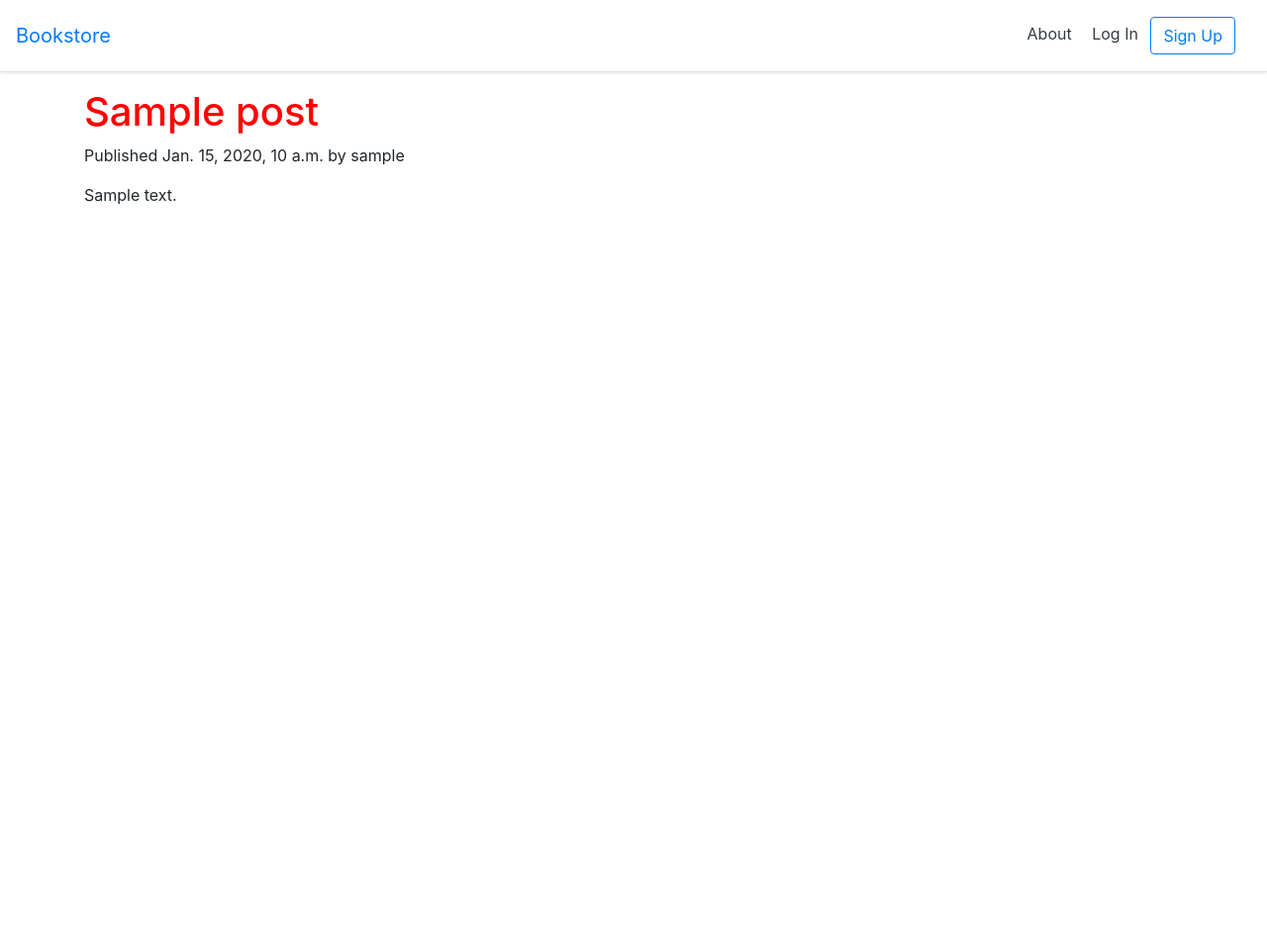
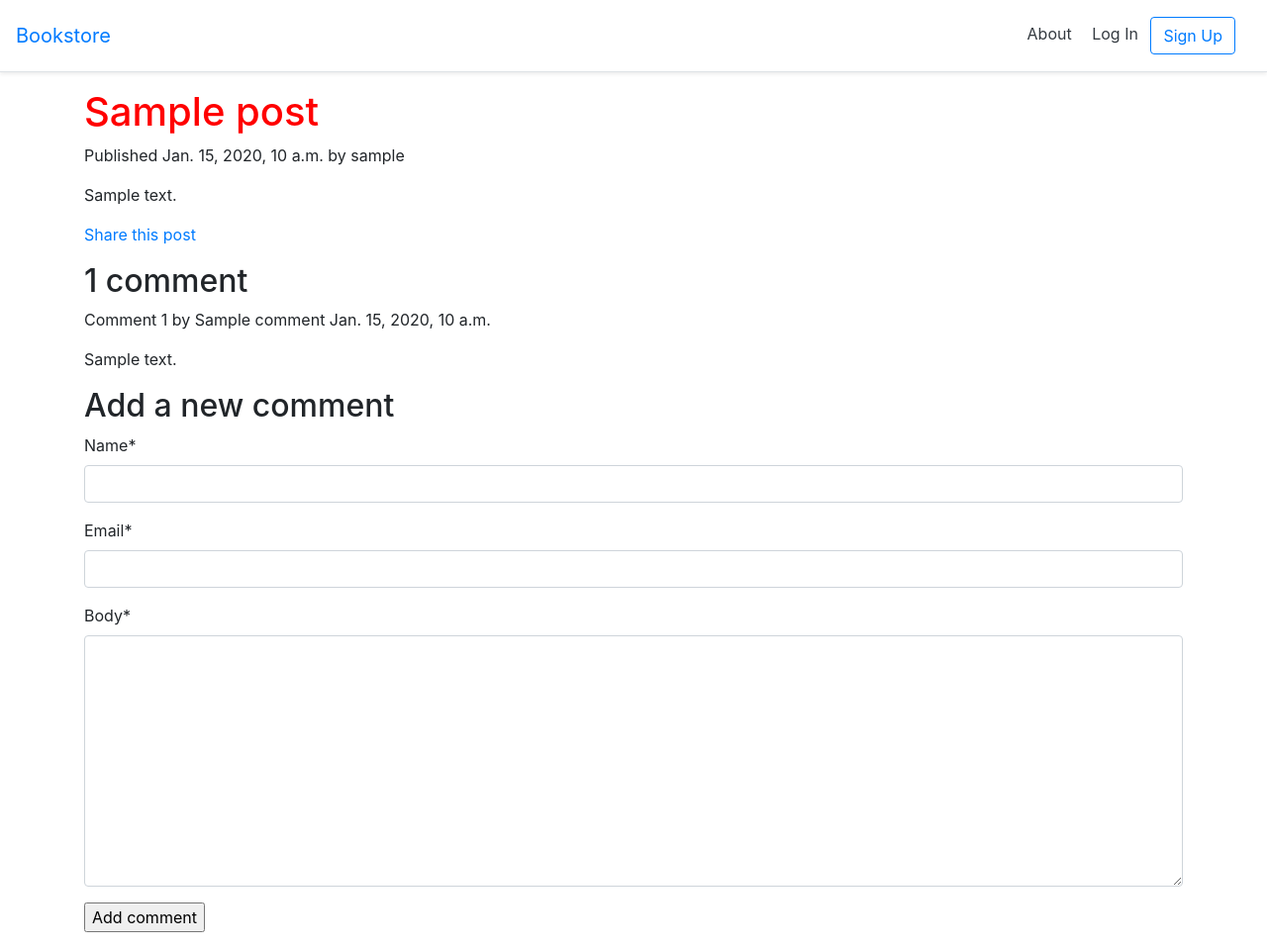
Before and after one commit to ddszorro/django_project, a Django app: a page that uses templates/blog/post/detail.html in a window 1280 px wide. Shown: the whole page at 99% size. Before the commit the page ends 207 px from the top, so only its background shows below. Run offline with Django 3.2, Linux system fonts and the light colour scheme; tables that the repository leaves empty hold one stand-in row (values such as "Sample post"); some libraries are stand-ins or nearby versions.

Commit message:
added email share and comments

```diff
--- /dev/null
+++ b/blog/forms.py
@@ -0,0 +1,14 @@
+from django import forms
+from .models import Comment
+
+
+class EmailPostForm(forms.Form):
+    name = forms.CharField(max_length=25)
+    email = forms.EmailField()
+    to = forms.EmailField()
+    comments = forms.CharField(required=False, widget=forms.Textarea)
+
+class CommentForm(forms.ModelForm):
+    class Meta:
+        model = Comment
+        fields = ('name', 'email', 'body')
--- a/blog/models.py
+++ b/blog/models.py
@@ -41,3 +41,18 @@ class Post(models.Model):
 
     def __str__(self):
         return self.title
+
+class Comment(models.Model):
+    post = models.ForeignKey(Post, on_delete=models.CASCADE, related_name='comments')
+    name = models.CharField(max_length=80)
+    email = models.EmailField()
+    body = models.TextField()
+    created = models.DateTimeField(auto_now_add=True)
+    updated = models.DateTimeField(auto_now=True)
+    active = models.BooleanField(default=True)
+
+    class Meta:
+        ordering = ('created',)
+
+    def __str__(self):
+        return f'Comment by {self.name} on {self.post}'
--- a/blog/urls.py
+++ b/blog/urls.py
@@ -9,4 +9,7 @@ urlpatterns = [
     path('', views.PostListView.as_view(), name='post_list'),
     path('<int:year>/<int:month>/<int:day>/<slug:post>/',
         views.post_detail, name='post_detail'),
+    path('<int:post_id>/share/', views.post_share, name='post_share'),
+    # path('/share/<int:post_id>/', views.post_share, name='post_share'),
+
 ]
--- a/blog/views.py
+++ b/blog/views.py
@@ -1,7 +1,9 @@
 from django.shortcuts import render, get_object_or_404
 from django.core.paginator import Paginator, EmptyPage, PageNotAnInteger
 from django.views.generic import ListView
-from .models import Post
+from django.core.mail import send_mail
+from .models import Post, Comment
+from .forms import EmailPostForm, CommentForm
 
 class PostListView(ListView):
     queryset = Post.published.all()
@@ -33,6 +35,39 @@ def post_detail(request, year, month, day, post):
                                 publish__year=year,
                                 publish__month=month,
                                 publish__day=day)
+
+    # list of active comments
+    comments = post.comments.filter(active=True)
+    new_comment = None
+    if request.method == 'POST':
+        comment_form = CommentForm(data=request.POST)
+        if comment_form.is_valid():
+            new_comment = comment_form.save(commit=False)
+            new_comment.post = post
+            new_comment.save()
+    else:
+        comment_form = CommentForm()
+
     return render(request,
                 'blog/post/detail.html',
-                {'post': post})
+                {'post': post,
+                'comments': comments,
+                'new_comment': new_comment,
+                'comment_form': comment_form})
+
+def post_share(request, post_id):
+    post = get_object_or_404(Post, id=post_id, status='published')
+    sent = False
+    form = EmailPostForm()
+
+    if request.method == 'POST':
+        form = EmailPostForm(request.POST)
+        if form.is_valid():
+            cd = form.cleaned_data
+            post_url = request.build_absolute_uri(post.get_absolute_url())
+            subject = f"{cd['name']} recommends you read {post.title}"
+            message = f"Read {post.title} at {post_url}\n\n{cd['name']}\'s comments: {cd['comments']}"
+            send_mail(subject, message, 'admin@thewink.com', [cd['to']])
+            sent = True
+
+    return render(request, 'blog/post/share.html', {'post': post, 'form': form, 'sent': sent})
--- a/templates/blog/post/detail.html
+++ b/templates/blog/post/detail.html
@@ -1,4 +1,5 @@
 {% extends '_base.html' %}
+{% load crispy_forms_tags %}
 
 {% block title %}{{ post.title }}{% endblock %}
 
@@ -8,4 +9,36 @@
         Published {{ post.publish }} by {{ post.author }}
     </p>
     {{ post.body|linebreaks }}
+    <p>
+        <a href="{% url 'blog:post_share' post.id %}">
+            Share this post
+        </a>
+    </p>
+    {% with comments.count as total_comments %}
+        <h2>
+            {{ total_comments }} comment{{ total_comments|pluralize }}
+        </h2>
+    {% endwith %}
+    {% for comment in comments %}
+        <div class="comment">
+            <p class="info">
+                Comment {{ forloop.counter }} by {{ comment.name }}
+                {{ comment.created }}
+            </p>
+            {{ comment.body|linebreaks }}
+        </div>
+    {% empty %}
+        <p>There are no comments yet.</p>
+    {% endfor %}
+    {% if new_comment %}
+        <h2>Your comment has been added.</h2>
+    {% else %}
+        <h2>Add a new comment</h2>
+        <form method="post">
+            {% csrf_token %}
+            {{ comment_form|crispy }}
+            <p><input type="submit" value="Add comment"></p>
+        </form>
+    {% endif %}
+
 {% endblock %}
```
Also changed, not shown: blog/admin.py (+7 -1 lines), templates/blog/post/share.html (added, +21 -0 lines), blog/migrations/0002_comment.py (added), blog/migrations/0003_auto_20200729_1500.py (added).
